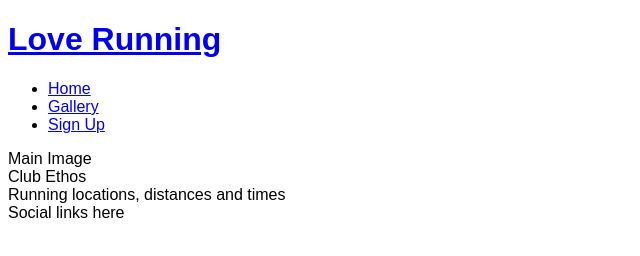
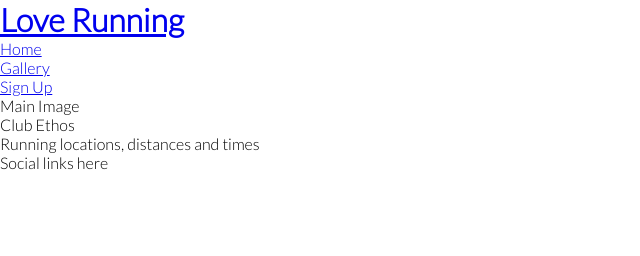
Before and after one commit to eosull/love-running, a plain HTML site: page index.html in a window 1280 px wide. Shown: the whole page, without its empty margins (0-640 px from the left). Drawn offline with Linux system fonts and the light colour scheme.

Commit message:
Add google fonts and remover default margins, padding and borders

```diff
--- a/assets/css/style.css
+++ b/assets/css/style.css
@@ -1,3 +1,12 @@
+@import url('https://fonts.googleapis.com/css2?family=Lato:wght@300&family=Oswald&display=swap');
+
+*{
+    margin: 0;
+    padding: 0;
+    border: none;
+}
+
 body{
-    font-family: Arial;
+    font-family: Lato, sans-serif;
+    font-weight: 300%
 }
```
